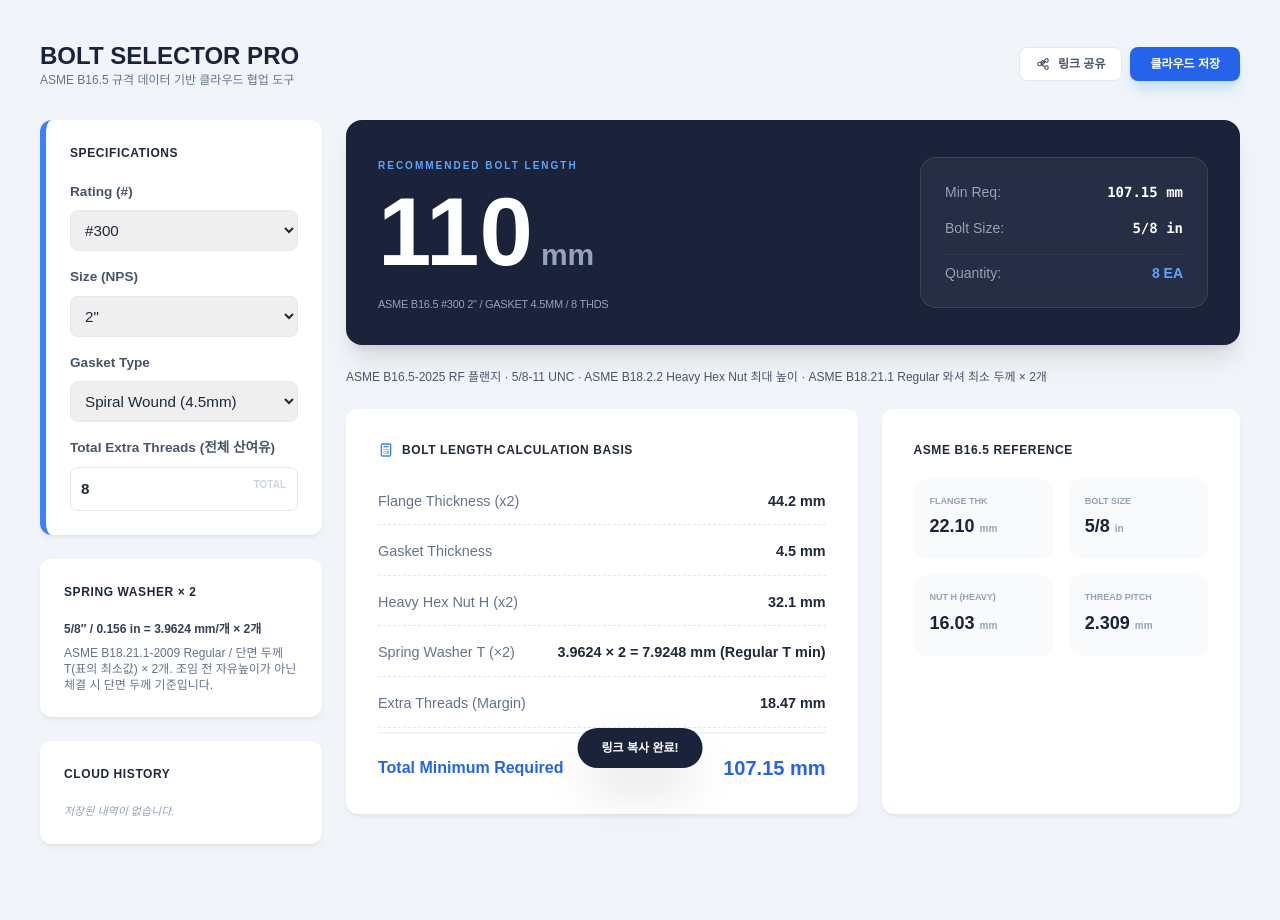
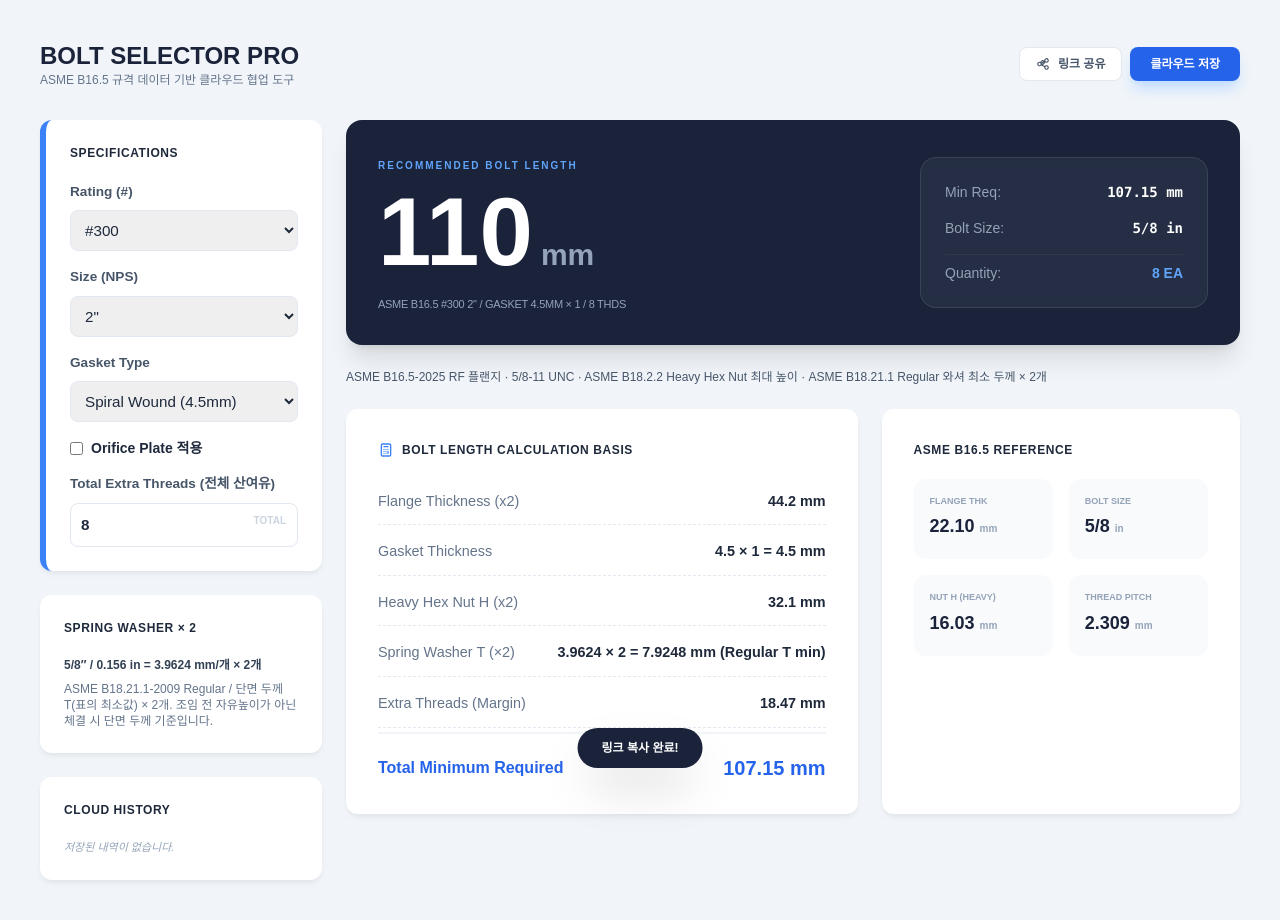
Before and after one commit to chocho88chocho-eng/auxiliary-flange-bolt-calculator, a plain HTML site: page index.html in a window 1280 px wide. Both pictures are taken after a click on the button "링크 공유". Before the commit the page ends 884 px from the top, so only its background shows below. Drawn offline with nearby package versions, Linux system fonts and the light colour scheme; a web font is replaced by a local one.

Commit message:
Update index.html

```diff
--- a/index.html
+++ b/index.html
@@ -188,6 +188,17 @@
                             </select>
                         </div>
                         <div>
+                            <label class="flex items-center gap-2 text-sm font-semibold">
+                                <input type="checkbox" id="orificeEnabled" onchange="calculate()">
+                                Orifice Plate 적용
+                            </label>
+                            <div id="orificeFields" hidden class="mt-2">
+                                <p id="orificeSch80Note" class="mb-2 text-xs text-slate-600" aria-live="polite"></p>
+                                <label for="orificeThickness" class="input-label">승인 도면 Plate 두께 (mm)</label>
+                                <input type="number" id="orificeThickness" min="0" step="any" oninput="calculate()" class="custom-control">
+                            </div>
+                        </div>
+                        <div>
                             <label class="input-label">Total Extra Threads (전체 산여유)</label>
                             <div class="relative">
                                 <input type="number" id="extraThreads" value="8" min="0" oninput="handleExtraThreadsChange()" class="custom-control font-bold pr-10">
@@ -260,6 +271,12 @@
                             <div class="basis-row">
                                 <span class="text-slate-500">Gasket Thickness</span>
                                 <span id="basisGasket" class="font-bold">-</span>
+                            </div>
+                            <div id="basisOrificeRow" hidden>
+                                <div class="basis-row">
+                                    <span class="text-slate-500">Orifice Plate (×1)</span>
+                                    <span id="basisOrifice" class="font-bold">—</span>
+                                </div>
                             </div>
                             <div class="basis-row">
                                 <span class="text-slate-500">Heavy Hex Nut H (x2)</span>
@@ -479,7 +496,11 @@
         function clearResult(message) {
             document.getElementById('dataNote').innerText = '';
             document.getElementById('washerSpec').innerText = '';
-            for (const id of ['displayT','displayDia','displayN','displayP','dashboardBoltSize','dashboardBoltQty','minReq','finalLengthMm','basisFlange','basisGasket','basisNut','basisWasher','basisExtra','basisTotal']) document.getElementById(id).innerText = '—';
+            for (const id of ['displayT','displayDia','displayN','displayP','dashboardBoltSize','dashboardBoltQty']) document.getElementById(id).innerText = '—';
+            clearCalculation(message);
+        }
+        function clearCalculation(message) {
+            for (const id of ['minReq','finalLengthMm','basisFlange','basisGasket','basisOrifice','basisNut','basisWasher','basisExtra','basisTotal']) document.getElementById(id).innerText = '—';
             document.getElementById('specSummary').innerText = message;
         }
         let lastValidExtraThreads = 8;
@@ -501,6 +522,7 @@
             }
             if (!spec) {
                 sizeSelect.selectedIndex = -1;
+                getOrifice('');
                 clearResult('현재 Rating에서 지원하는 NPS를 선택하세요.');
                 return;
             }
@@ -559,14 +581,59 @@
             calculate();
         }
 
+        // ASME B36.10-2022 Table 2-1. Values are [outside diameter, SCH 80 wall thickness] in inches.
+        const sch80PipeInch = {
+            "0.5": [0.840, 0.147], "0.75": [1.050, 0.154], "1": [1.315, 0.179],
+            "1.25": [1.660, 0.191], "1.5": [1.900, 0.200], "2": [2.375, 0.218],
+            "2.5": [2.875, 0.276], "3": [3.500, 0.300], "3.5": [4.000, 0.318],
+            "4": [4.500, 0.337], "5": [5.563, 0.375], "6": [6.625, 0.432],
+            "8": [8.625, 0.500], "10": [10.750, 0.594], "12": [12.750, 0.688],
+            "14": [14.000, 0.750], "16": [16.000, 0.844], "18": [18.000, 0.938]
+        };
+
+        function getOrifice(size) {
+            const enabled = document.getElementById('orificeEnabled').checked;
+            const input = document.getElementById('orificeThickness');
+            const note = document.getElementById('orificeSch80Note');
+            const pipe = sch80PipeInch[size];
+            const diameter = pipe ? (pipe[0] - 2 * pipe[1]) * inchToMm : 0;
+            const limit = diameter >= 50 && diameter <= 1000 ? diameter * 0.05 : null;
+            const automatic = enabled && input.value === '' && !input.validity.badInput;
+            const thickness = enabled ? (automatic ? limit : input.valueAsNumber) : 0;
+            const valid = !enabled || (Number.isFinite(thickness) && thickness > 0);
+            document.getElementById('orificeFields').hidden = !enabled;
+            document.getElementById('basisOrificeRow').hidden = !enabled;
+            input.placeholder = limit === null ? '승인 도면 두께 입력' : '미입력 시 SCH 80 예비값';
+            note.innerText = pipe ? 'SCH 80 공칭 내경 ' + diameter.toFixed(2) + ' mm · ' +
+                (limit === null ? 'ISO 5167-2 내경 범위 밖 · 승인 도면 두께 입력'
+                    : 'ISO 두께 상한 ' + limit.toFixed(3) + ' mm (미입력 시 예비 산정에 적용)') : '';
+            if (enabled && !automatic && valid && limit !== null && thickness > limit) {
+                note.innerText += ' · 입력값이 공칭 내경 기준 ISO 상한을 초과합니다.';
+            }
+            const saved = enabled ? (automatic ? 'sch80' : thickness) : null;
+            return { enabled, automatic, thickness, valid, saved };
+        }
+
+        function restoreOrifice(thickness) {
+            document.getElementById('orificeEnabled').checked = thickness != null;
+            document.getElementById('orificeThickness').value = thickness === 'sch80' ? '' : thickness ?? '';
+        }
+
         function calculate() {
             const r = document.getElementById('rating').value;
             const s = document.getElementById('size').value;
+            const { enabled: orificeEnabled, automatic, thickness: plateThickness, valid } = getOrifice(s);
             const spec = asmeData[r]?.[s];
             const gThk = parseFloat(document.getElementById('gasketType').value);
             const extra = parseInt(document.getElementById('extraThreads').value) || 0;
 
             if (!spec) { clearResult('등록 치수가 없는 조합입니다.'); return; }
+            if (!valid) {
+                clearCalculation('Orifice Plate의 승인 도면 두께(mm)를 입력하세요.');
+                return;
+            }
+            const gasketCount = orificeEnabled ? 2 : 1;
+            const gasketTotal = gThk * gasketCount;
             const washer = spec.w;
             if (!Number.isFinite(gThk) || extra < 0) { clearResult('입력값을 확인하세요.'); return; }
 
@@ -575,14 +642,15 @@
             const wSum = washer * 2;
             const eSum = spec.p * extra;
 
-            const minReq = fSum + gThk + nSum + wSum + eSum;
+            const minReq = fSum + gasketTotal + plateThickness + nSum + wSum + eSum;
             const standard = Math.ceil(minReq / 5) * 5;
 
             document.getElementById('minReq').innerText = minReq.toFixed(2) + " mm";
             document.getElementById('finalLengthMm').innerText = standard;
-            document.getElementById('specSummary').innerText = `ASME B16.5 #${r} ${s}" / Gasket ${gThk}mm / ${extra} Thds`;
+            document.getElementById('specSummary').innerText = `ASME B16.5 #${r} ${s}" / Gasket ${gThk}mm × ${gasketCount} / ${extra} Thds${orificeEnabled ? ` / Orifice ${plateThickness.toFixed(3)}mm${automatic ? " (SCH 80 예비)" : ""}` : ''}`;
             document.getElementById('basisFlange').innerText = fSum.toFixed(1) + " mm";
-            document.getElementById('basisGasket').innerText = gThk.toFixed(1) + " mm";
+            document.getElementById('basisGasket').innerText = gThk.toFixed(1) + ' × ' + gasketCount + ' = ' + gasketTotal.toFixed(1) + ' mm';
+            document.getElementById('basisOrifice').innerText = orificeEnabled ? plateThickness.toFixed(3) + ' mm' + (automatic ? ' (SCH 80 예비)' : ' (도면)') : '—';
             document.getElementById('basisNut').innerText = nSum.toFixed(1) + " mm";
             document.getElementById('basisWasher').innerText = washer.toFixed(4) + ' × 2 = ' + wSum.toFixed(4) + ' mm' + ' (Regular T min)';
             document.getElementById('basisExtra').innerText = eSum.toFixed(2) + " mm";
@@ -603,6 +671,7 @@
                 rating: document.getElementById('rating').value,
                 size: document.getElementById('size').value,
                 gasket: document.getElementById('gasketType').value,
+                orificeThickness: getOrifice(document.getElementById('size').value).saved,
                 extra: document.getElementById('extraThreads').value,
                 resultMm: document.getElementById('finalLengthMm').innerText,
                 timestamp: Date.now()
@@ -635,6 +704,7 @@
                         document.getElementById('rating').value = item.rating;
                         document.getElementById('size').value = item.size;
                         document.getElementById('gasketType').value = item.gasket;
+                        restoreOrifice(item.orificeThickness);
                         document.getElementById('extraThreads').value = item.extra;
                         updateSpecs();
                     };
@@ -668,6 +738,12 @@
                 wb: 'spring-regular-tmin-2',
                 e: document.getElementById('extraThreads').value
             });
+            const orifice = getOrifice(s);
+            if (!orifice.valid) {
+                showToast('Orifice Plate의 승인 도면 두께(mm)를 입력하세요.');
+                return;
+            }
+            if (orifice.enabled) params.set('o', orifice.saved);
             const url = window.location.origin + window.location.pathname + '?' + params.toString();
             const temp = document.createElement('input');
             temp.value = url; document.body.appendChild(temp); temp.select();
@@ -695,6 +771,7 @@
                 document.getElementById('gasketType').value = params.get('g');
                 document.getElementById('extraThreads').value = params.get('e');
                 lastValidExtraThreads = parseInt(params.get('e')) || 8;
+                restoreOrifice(params.get('o'));
             }
             updateSpecs();
         };
```
